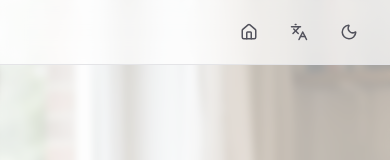
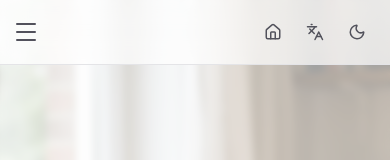
Before and after one commit to wesleyshun2/personal-website-template, a Next.js app: page /en in a window 390 px wide. Shown: the top 160 px of the page. Built offline with nearby package versions, Linux system fonts and the light colour scheme.

Commit message:
feat: add BlueSky musings synchronization script, GitHub workflow, and responsive navigation component

```diff
--- a/scripts/sync-musings.mjs
+++ b/scripts/sync-musings.mjs
@@ -42,18 +42,21 @@ async function syncLocale(locale) {
 
     console.log(`\n🌐 [Locale: ${locale}] Processing...`);
 
-    // 1. Get Source
-    const configPath = path.join(CONTENT_ROOT, locale, 'musings-config.md');
-    if (!fs.existsSync(configPath)) {
-        console.warn(`⚠️  No musings-config.md found for ${locale}. Skipping.`);
-        return;
+    // 1. Get Source from src/config/site.ts
+    const siteConfigPath = path.join(__dirname, '../src/config/site.ts');
+    let sourceUrl = null;
+    if (fs.existsSync(siteConfigPath)) {
+        const siteConfigContent = fs.readFileSync(siteConfigPath, 'utf8');
+        // Match the URL for the specific locale, e.g. tw: 'https://...'
+        const regex = new RegExp(`${locale}:\\s*['"]([^'"]+)['"]`);
+        const match = siteConfigContent.match(regex);
+        if (match) {
+            sourceUrl = match[1];
+        }
     }
-    const sourceContent = fs.readFileSync(configPath, 'utf8');
-    const sourceMeta = parseFrontmatter(sourceContent);
-    const sourceUrl = sourceMeta.sourceUrl;
 
     if (!sourceUrl) {
-        console.warn(`⚠️  No sourceUrl defined in ${locale}/source.md. Skipping.`);
+        console.warn(`⚠️  No sourceUrl defined in src/config/site.ts for locale '${locale}'. Skipping.`);
         return;
     }
 
--- a/src/components/Navbar.tsx
+++ b/src/components/Navbar.tsx
@@ -3,7 +3,7 @@
 import * as React from 'react';
 import Link from 'next/link';
 import { usePathname } from 'next/navigation';
-import { Moon, Sun, Languages, Home } from 'lucide-react';
+import { Moon, Sun, Languages, Home, X } from 'lucide-react';
 import { useTheme } from 'next-themes';
 import { type Locale } from '@/i18n-config';
 
@@ -16,11 +16,17 @@ export function Navbar({
 }) {
     const { setTheme, theme } = useTheme();
     const [mounted, setMounted] = React.useState(false);
+    const [isMenuOpen, setIsMenuOpen] = React.useState(false);
     const pathname = usePathname();
 
     React.useEffect(() => {
         setMounted(true);
     }, []);
+
+    React.useEffect(() => {
+        // Close menu when route changes
+        setIsMenuOpen(false);
+    }, [pathname]);
 
     const toggleLang = () => {
         if (!pathname) return '/';
@@ -29,26 +35,44 @@ export function Navbar({
         return `/${newLang}${currentPath}`;
     };
 
+    const navLinks = [
+        { href: `/${lang}`, label: dict.navigation.blog },
+        { href: `/${lang}/resume`, label: dict.navigation.resume },
+        { href: `/${lang}/portfolio`, label: dict.navigation.portfolio },
+    ];
+
     return (
         <header className="fixed top-0 w-full z-50 bg-white/70 dark:bg-zinc-950/70 backdrop-blur-md border-b border-zinc-200 dark:border-zinc-800 transition-colors duration-300 print:hidden">
-            <div className="container mx-auto px-6 h-16 flex items-center">
-                {/* Left placeholder to balance centering */}
-                <div className="flex-1" />
+            <div className="container mx-auto px-4 md:px-6 h-16 flex items-center">
+                {/* Mobile Menu Button - Left */}
+                <div className="md:hidden flex-1 flex">
+                    <button
+                        onClick={() => setIsMenuOpen(!isMenuOpen)}
+                        className="p-2 -ml-2 text-zinc-600 dark:text-zinc-300 hover:bg-zinc-100 dark:hover:bg-zinc-800 rounded-lg transition-colors"
+                        aria-label="Toggle menu"
+                    >
+                        {isMenuOpen ? <X size={20} /> : <div className="space-y-1.5 w-5">
+                            <span className="block h-0.5 w-full bg-current rounded-full" />
+                            <span className="block h-0.5 w-full bg-current rounded-full" />
+                            <span className="block h-0.5 w-full bg-current rounded-full" />
+                        </div>}
+                    </button>
+                </div>
 
+                {/* Left placeholder to balance centering (Desktop) */}
+                <div className="hidden md:block flex-1" />
+
+                {/* Desktop Nav */}
                 <nav className="hidden md:flex items-center gap-8 flex-initial">
-                    <Link href={`/${lang}`} className="text-sm text-zinc-600 dark:text-zinc-300 hover:text-zinc-900 dark:hover:text-white transition-colors">
-                        {dict.navigation.blog}
-                    </Link>
-                    <Link href={`/${lang}/resume`} className="text-sm text-zinc-600 dark:text-zinc-300 hover:text-zinc-900 dark:hover:text-white transition-colors">
-                        {dict.navigation.resume}
-                    </Link>
-                    <Link href={`/${lang}/portfolio`} className="text-sm text-zinc-600 dark:text-zinc-300 hover:text-zinc-900 dark:hover:text-white transition-colors">
-                        {dict.navigation.portfolio}
-                    </Link>
+                    {navLinks.map((link) => (
+                        <Link key={link.href} href={link.href} className="text-sm font-medium text-zinc-600 dark:text-zinc-300 hover:text-zinc-900 dark:hover:text-white transition-colors">
+                            {link.label}
+                        </Link>
+                    ))}
                 </nav>
 
                 {/* Right icons container */}
-                <div className="flex-1 flex items-center justify-end gap-4">
+                <div className="flex-1 flex items-center justify-end gap-2 md:gap-4">
                     <Link
                         href={`/${lang}`}
                         className="p-2 text-zinc-600 dark:text-zinc-300 hover:bg-zinc-100 dark:hover:bg-zinc-800 rounded-full transition-colors"
@@ -72,6 +96,23 @@ export function Navbar({
                     </button>
                 </div>
             </div>
+
+            {/* Mobile Nav Dropdown */}
+            {isMenuOpen && (
+                <div className="md:hidden border-t border-zinc-200 dark:border-zinc-800 bg-white/95 dark:bg-zinc-950/95 backdrop-blur-md px-4 py-4 shadow-lg absolute w-full">
+                    <nav className="flex flex-col gap-2">
+                        {navLinks.map((link) => (
+                            <Link
+                                key={link.href}
+                                href={link.href}
+                                className="block px-4 py-3 text-base font-medium rounded-lg text-zinc-600 dark:text-zinc-300 hover:text-zinc-900 dark:hover:text-white hover:bg-zinc-50 dark:hover:bg-zinc-900 transition-colors"
+                            >
+                                {link.label}
+                            </Link>
+                        ))}
+                    </nav>
+                </div>
+            )}
         </header>
     );
 }
```
